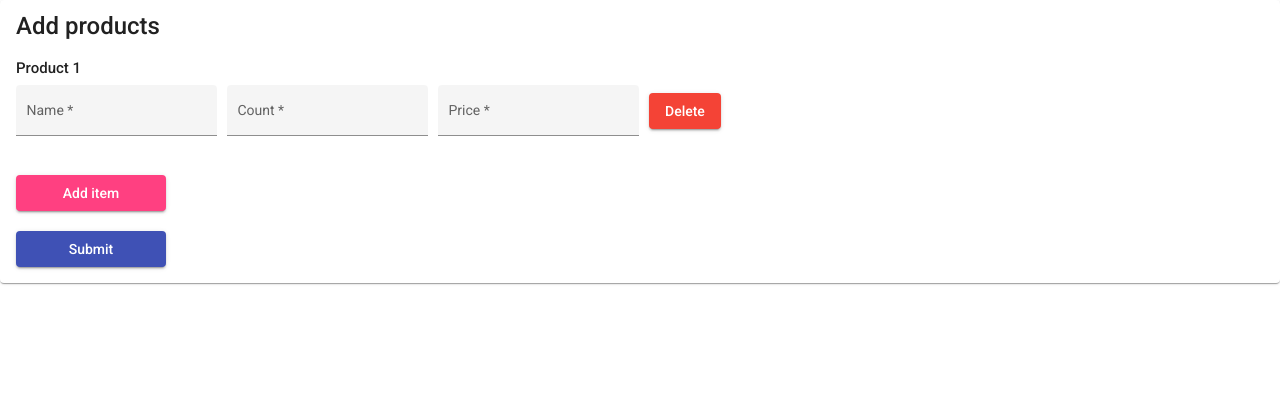
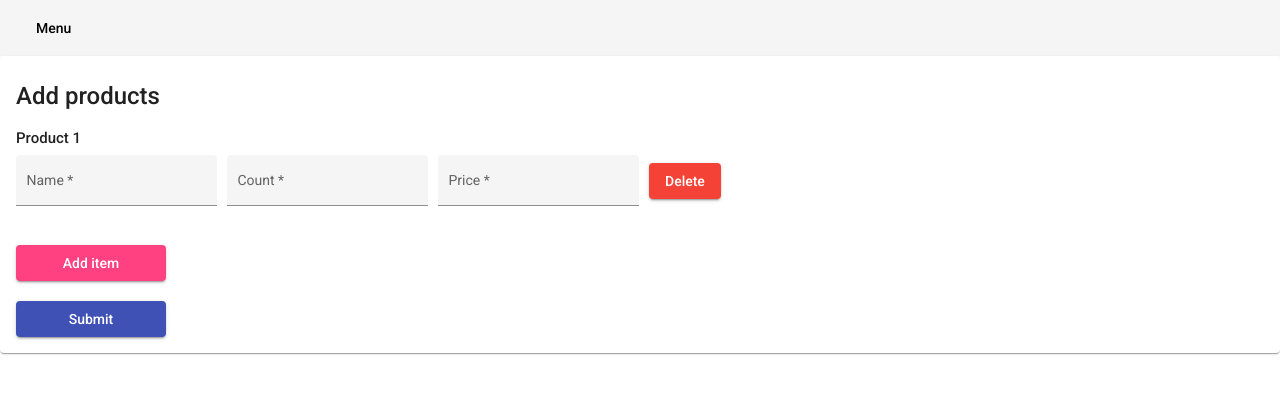
Before and after one commit to och-karr/ng-dynamic-product-list, an Angular app: page / in a window 1280 px wide. Shown: the top 394 px of the page. Built offline with nearby package versions, Linux system fonts and the light colour scheme.

Commit message:
feat: add nav

```diff
--- a/src/app/app.component.html
+++ b/src/app/app.component.html
@@ -1 +1,8 @@
+<div class="menu">
+  <button mat-button [matMenuTriggerFor]="menu">Menu</button>
+  <mat-menu #menu="matMenu">
+    <button mat-menu-item [routerLink]="['/']">Add products</button>
+    <button mat-menu-item [routerLink]="['/products']">Products list</button>
+  </mat-menu>
+</div>
 <router-outlet></router-outlet>
--- a/src/app/app.component.scss
+++ b/src/app/app.component.scss
@@ -0,0 +1,4 @@
+.menu {
+  padding: 10px 20px;
+  background-color: #F5F5F5;
+}
--- a/src/app/app.module.ts
+++ b/src/app/app.module.ts
@@ -7,6 +7,8 @@ import { BrowserAnimationsModule } from '@angular/platform-browser/animations';
 import { HttpClientModule } from "@angular/common/http";
 import {ProductService} from "./services/product.service";
 import {CompanyService} from "./services/company.service";
+import {MatMenuModule} from "@angular/material/menu";
+import {MatButtonModule} from "@angular/material/button";
 
 @NgModule({
   declarations: [
@@ -16,7 +18,9 @@ import {CompanyService} from "./services/company.service";
     BrowserModule,
     AppRoutingModule,
     BrowserAnimationsModule,
-    HttpClientModule
+    HttpClientModule,
+    MatMenuModule,
+    MatButtonModule
   ],
   providers: [ProductService, CompanyService],
   bootstrap: [AppComponent]
--- a/src/app/components/products-form/products-form.component.html
+++ b/src/app/components/products-form/products-form.component.html
@@ -1,4 +1,4 @@
-<mat-card>
+<mat-card class="wrapper">
   <mat-card-title>Add products</mat-card-title>
   <mat-card-content>
     <form [formGroup]="productsForm" (ngSubmit)="submitProductsForm(productsForm)">
--- a/src/app/components/products-form/products-form.component.scss
+++ b/src/app/components/products-form/products-form.component.scss
@@ -8,7 +8,9 @@
 form {
   margin: 20px 0;
 }
-
+.wrapper {
+  padding-top: 30px;
+}
 mat-form-field {
   margin-right: 10px;
 }
```
